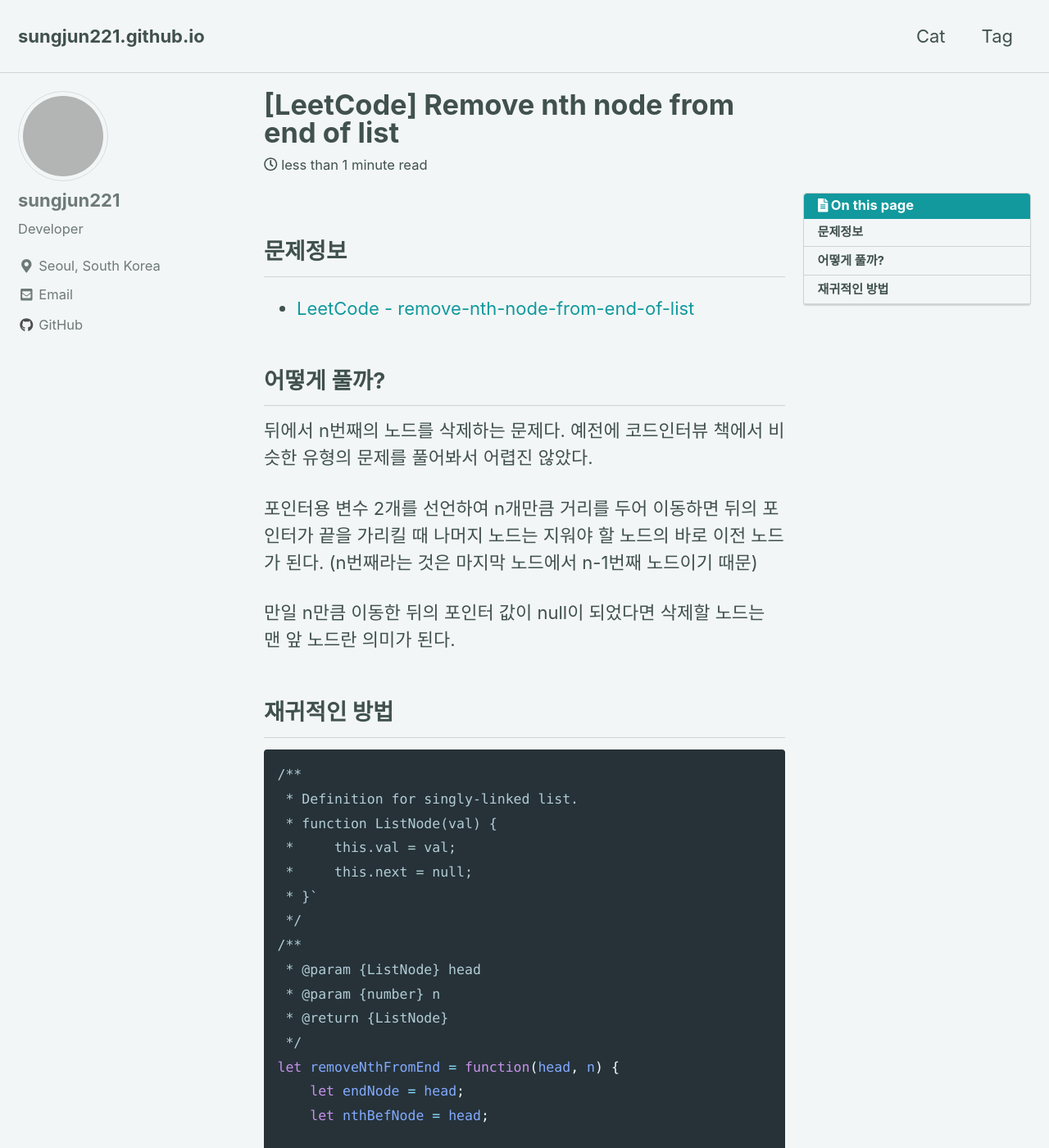
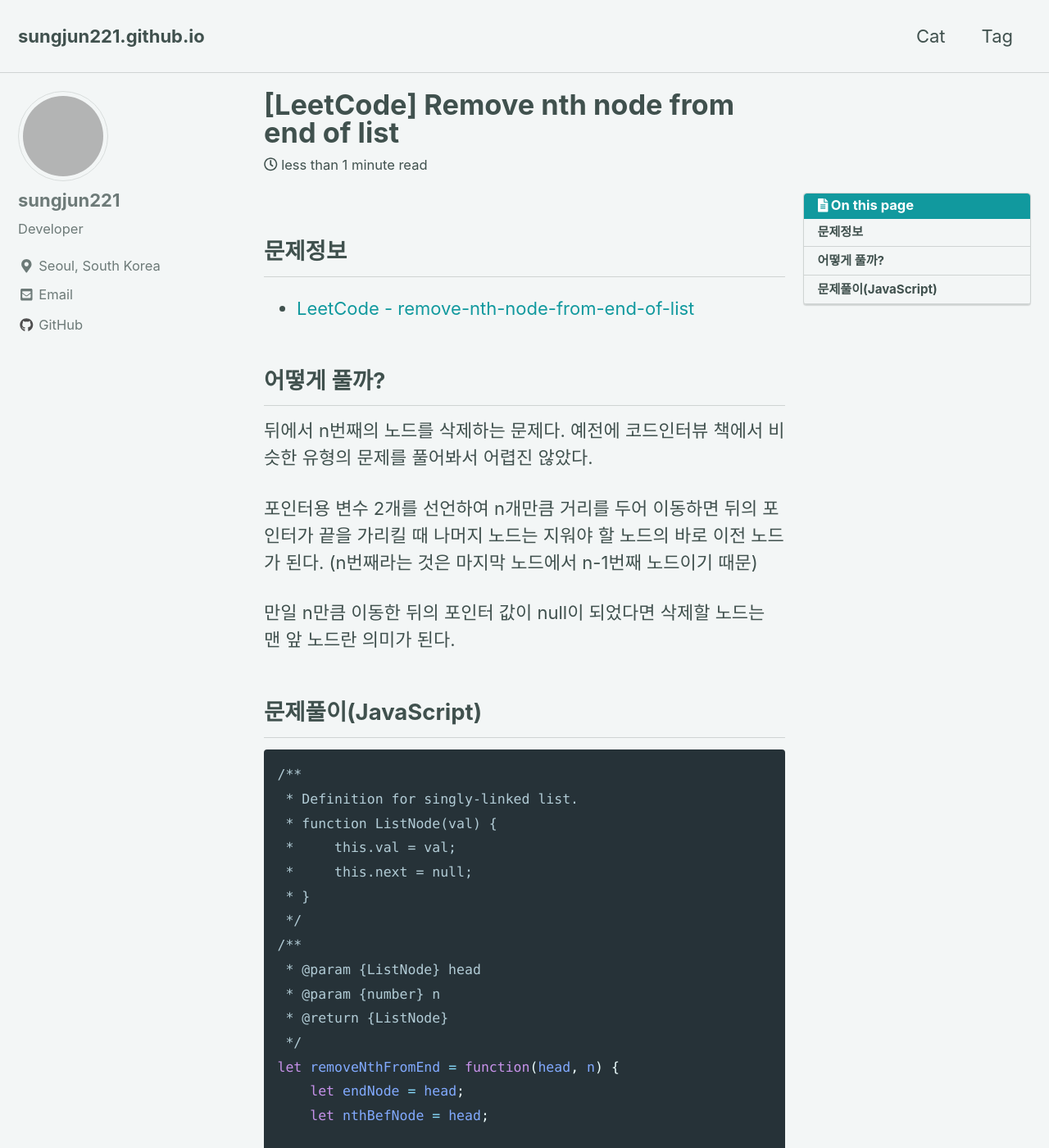
Before and after one commit to sungjun221/sungjun221.github.io, a Jekyll site: the page built from _posts/2019-07-19-remove-nth-node-from-end-of-list.markdown, in a window 1280 px wide and 1400 px high. Shown: the whole window at 82% size. Built offline with Jekyll 4.4.1, drawn with Linux system fonts in a browser that asks for light colours; nearby versions of some CDN libraries; comment, search, counter and statistics services are not loaded; grey boxes are pictures that could not be loaded.

Commit message:
post was modified

```diff
--- a/_posts/2019-03-08-Min-Max-Riddle.markdown
+++ b/_posts/2019-03-08-Min-Max-Riddle.markdown
@@ -53,6 +53,9 @@ Stock Span Problem은 Stock Prices 배열에서 k일째인 price[k]가, 0부터
 
 코드는 아래와 같다.
 
+
+문제풀이(Java)
+-
 ~~~java
 import java.io.IOException;
 import java.util.Collections;
--- a/_posts/2019-07-14-container-with-most-water.markdown
+++ b/_posts/2019-07-14-container-with-most-water.markdown
@@ -15,7 +15,7 @@ toc: true
 -
 - [LeetCode - Containter With Most Water](https://leetcode.com/problems/container-with-most-water)
 
-어떻게 풀까?
+문제풀이(Java)
 -
 문제 자체는 어렵지 않다. O(N^2)으로 풀면 평범하다. O(N)으로 풀면 괜찮다.
 
--- a/_posts/2019-07-16-letter-combinations-of-a-phone-number.markdown
+++ b/_posts/2019-07-16-letter-combinations-of-a-phone-number.markdown
@@ -22,7 +22,7 @@ toc: true
 재귀적으로 호출하여 푸는 방법과, Queue를 두어 반복적으로 풀어내는 방법이 있다. 재귀적인 방법이 좀 더 직관적이고 쉬워보인다.
 
 
-재귀적인 방법
+문제풀이(Java) - 재귀적인 방법
 -
 ~~~java
 class Solution {
@@ -49,7 +49,7 @@ class Solution {
 ~~~
 
 
-반복적인 방법
+문제풀이(Java) - 반복적인 방법
 -
 반복적인 방법은 조금 어렵다. 반복할 대상을 Queue(LinkedList)에 넣어 빼가며 결과를 만든다.
 
--- a/_posts/2019-07-19-remove-nth-node-from-end-of-list.markdown
+++ b/_posts/2019-07-19-remove-nth-node-from-end-of-list.markdown
@@ -6,7 +6,7 @@ tags:
   - Algorithm
   - Remove nth node from end of list
   - LeetCode
-  - Javascript
+  - JavaScript
 last_modified_at: 2019-07-16T12:04:24-04:00
 toc: true
 ---
@@ -27,7 +27,7 @@ toc: true
 만일 n만큼 이동한 뒤의 포인터 값이 null이 되었다면 삭제할 노드는 맨 앞 노드란 의미가 된다.
 
 
-재귀적인 방법
+문제풀이(JavaScript)
 -
 ~~~javascript
 /**
@@ -35,7 +35,7 @@ toc: true
  * function ListNode(val) {
  *     this.val = val;
  *     this.next = null;
- * }`
+ * }
  */
 /**
  * @param {ListNode} head
```
